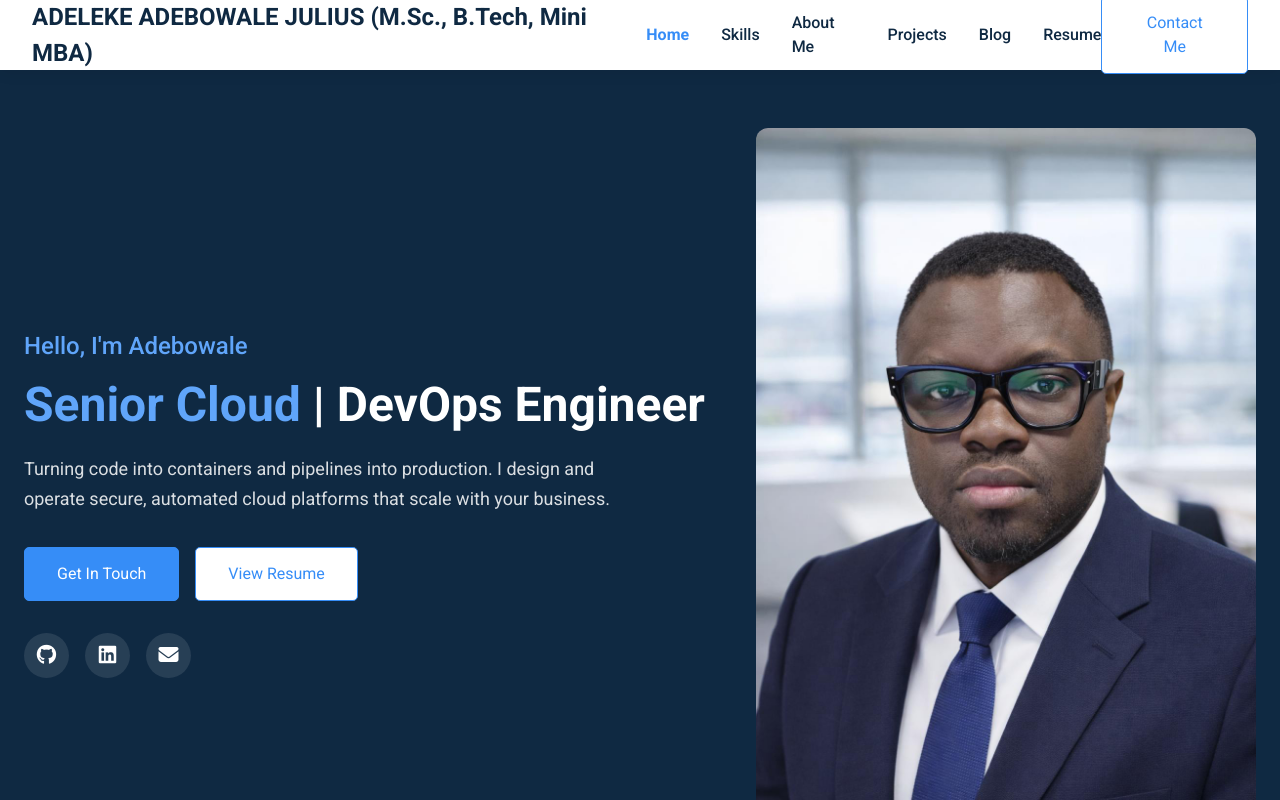
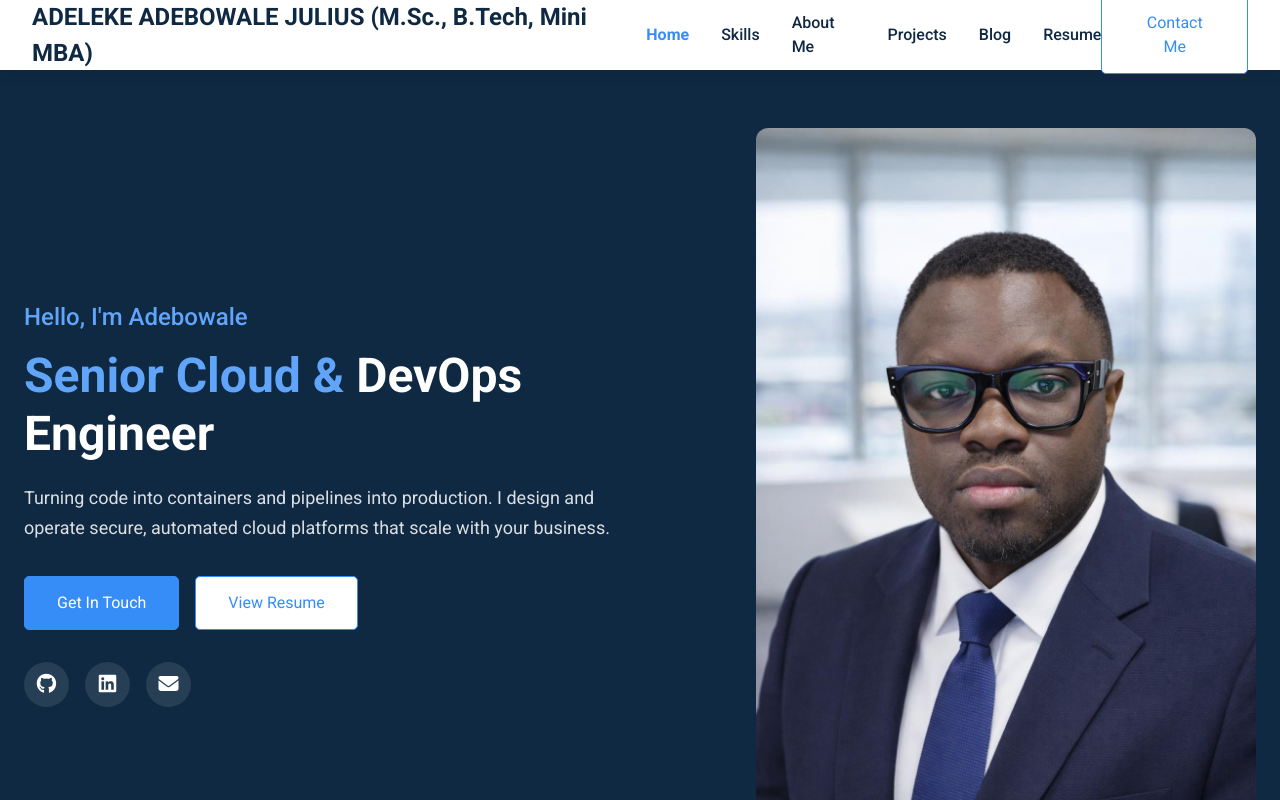
Before and after one commit to bowale01/Adebowale-myportfoliopage-app, a React (Create React App) app: page / in a window 1280 px wide. Shown: the top 800 px of the page. Built offline with nearby package versions, Linux system fonts and the light colour scheme.

Commit message:
Update title to use & instead of |

```diff
--- a/src/Pages/Home/HeroSection.jsx
+++ b/src/Pages/Home/HeroSection.jsx
@@ -9,7 +9,7 @@ export default function HeroSection() {
         <div className="hero-content">
           <h2 className="hero-subtitle">Hello, I'm Adebowale</h2>
           <h1 className="hero-title">
-            <span className="hero-title-primary">Senior Cloud</span> |
+            <span className="hero-title-primary">Senior Cloud &</span>
             <span className="hero-title-secondary"> DevOps Engineer</span>
           </h1>
           <p className="hero-description">
```
